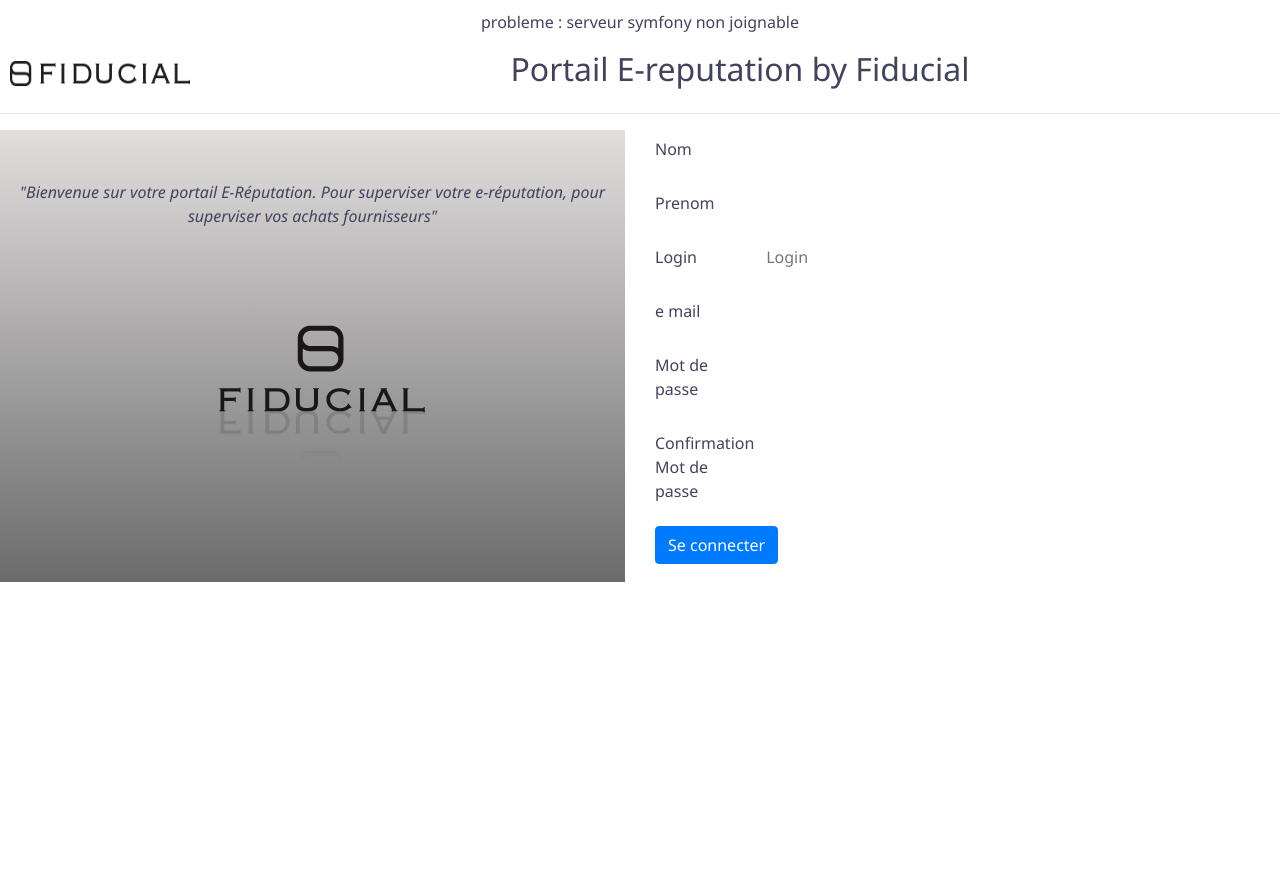
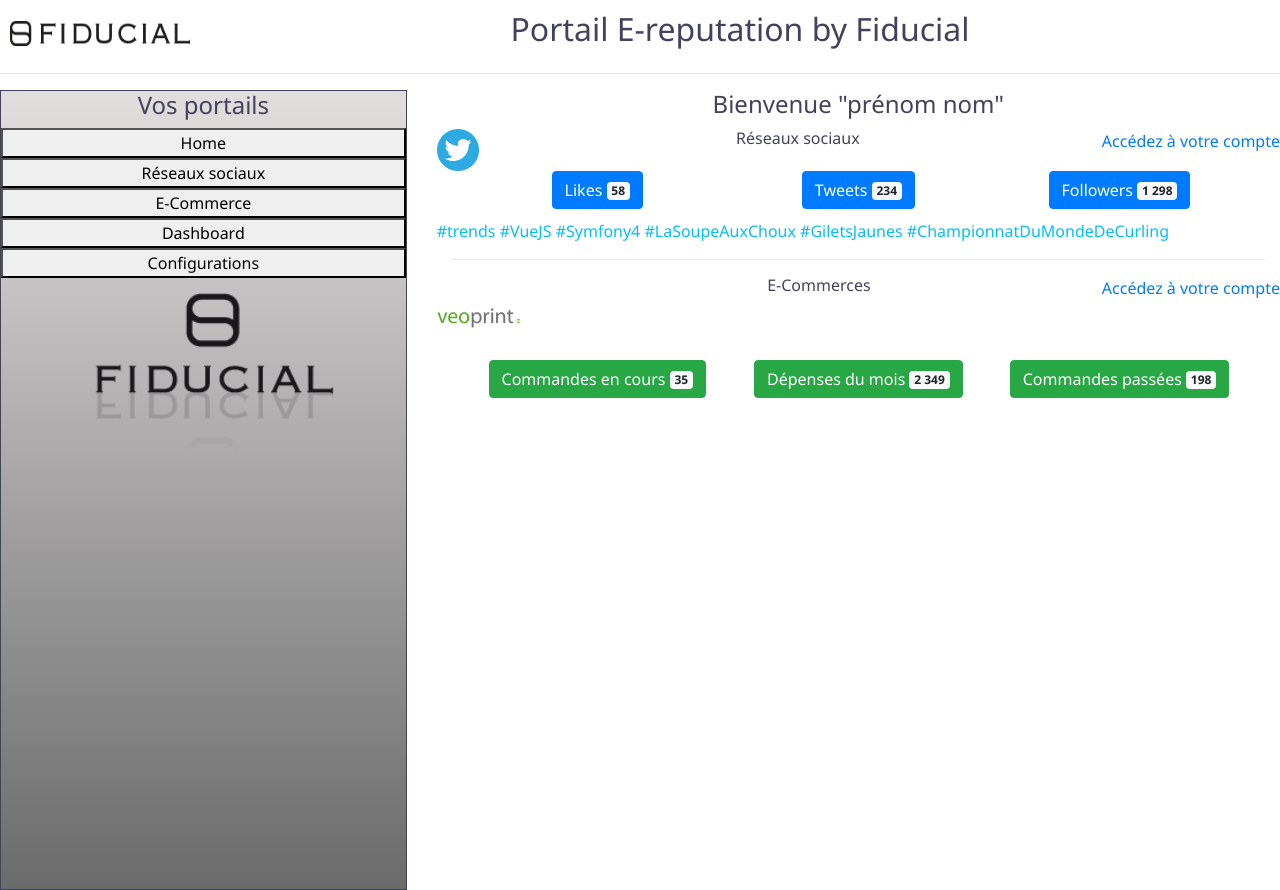
Before and after one commit to poefiducial/e-reputation, a Vue app in the folder e-reputation/e-reputation_client/: page /home in a window 1280 px wide. Before the commit the page ends 800 px from the top, so only its background shows below. Built offline with nearby package versions, Linux system fonts and the light colour scheme; what vue-resource would draw is missing.

Commit message:
Integration de la navigation et l'écran Home fait par Antony Integration au vue Home d'Antony de la NavBar d'Alexandre corrigée par Joseph
Signed-off-by: Joseph de Viry <joseph.deviry@club-internet.fr>

```diff
--- a/e-reputation/e-reputation_client/src/App.vue
+++ b/e-reputation/e-reputation_client/src/App.vue
@@ -1,49 +1,57 @@
 <template>
   <div id="app">
+    <router-view></router-view>
     <!--<Connexion titre="Connexion"/>-->
     <!--<MenuNav titre="MenuNav"/>-->
-    <!--<Veoprint titre="Veoprint"/>
-    <Twitter titre="Twitter"/>-->
-    <p>{{messageSymfony}}</p>
-    <inscription></inscription>
+    <!--<Veoprint titre="Veoprint"/>-->
+    <!--<Twitter titre="Twitter"/>-->
+    <!--<p>{{messageSymfony}}</p>-->
+    <!--<inscription></inscription>-->
   </div>
 
 </template>
 
 <script>
   import Inscription from './components/Inscription.vue'
- /* import Header from './components/Header.vue'
+  import Header from './components/Header.vue'
   import VueGauche from './components/Gauche'
   import Connexion from "./components/Connexion";
-  import MenuNav from "./components/MenuNav";
+  import Home from './components/Home'
+  //import SideBar from './components/SideBar'
+  //import MenuNav from "./components/MenuNav";
   import Veoprint from "./components/Veoprint";
   import Twitter from"./components/Twitter"
-  */
+  import NavBarBoot from "./components/NavBarBoot";
+
 
   export default {
     name: 'app',
-     data(){
+    data(){
 
-            return{
-                messageSymfony:"probleme : serveur symfony non joignable"
-            }
-        },
+      return{
+        //    messageSymfony:"probleme : serveur symfony non joignable"
+      }
+    },
     components: {
-     // MenuNav,
-     // Connexion,
+      //MenuNav,
+      Connexion,
       Inscription,
-     // Header,
-     // VueGauche,
-     // Veoprint,
-     // Twitter,
+      Header,
+      VueGauche,
+      Home,
+      //SideBar,
+      Veoprint,
+      Twitter,
+      NavBarBoot
     },
     mounted() {
-  //          this.$http.get('http://127.0.0.1:8000/essai')
-  //              .then((response)=>{
-  //                  this.messageSymfony=response.body;
+      //  this.$http.get('http://127.0.0.1:8001/essai')
+      //      .then((response)=>{
+      //          this.messageSymfony=response.body;
 
-  //              })
+      //     })
     }
+
 
   }
 
--- a/e-reputation/e-reputation_client/src/components/Connexion.vue
+++ b/e-reputation/e-reputation_client/src/components/Connexion.vue
@@ -9,6 +9,7 @@
                 <Gauche></Gauche>
             </b-col>
             <b-col>
+                <h2>Accedez à vos portails:</h2>
                 <form method="POST">
                     <div class="form-group row">
                         <label for="login" class="col-sm-2 col-form-label">Login</label>
@@ -20,11 +21,11 @@
                     <div class="form-group row">
                         <label for="motDePasse" class="col-sm-2 col-form-label">Mot de passe</label>
                         <div class="col-sm-10">
-                            <input type="password" class="form-control-plaintext" id="motDePasse" placeholder="">
+                            <input type="password" class="form-control-plaintext" id="motDePasse" placeholder="********">
                         </div>
                     </div>
 
-                    <button type="submit" class="btn btn-primary">Se connecter</button>
+                    <button href="/Home/" class="btn btn-primary">Connexion</button>
                 </form>
             </b-col>
         </b-row>
@@ -36,12 +37,15 @@
 
     import Header from './Header.vue'
     import Gauche from './Gauche'
-
+    import Home from './Home'
 
     export default {
         name: 'Connexion',
-        components: {Header,
-                     Gauche}
+        components: {
+            Header,
+            Gauche,
+            Home
+        }
     }
 </script>
 
--- a/e-reputation/e-reputation_client/src/components/Header.vue
+++ b/e-reputation/e-reputation_client/src/components/Header.vue
@@ -2,7 +2,7 @@
 
         <div>
             <b-nav>
-                <img src="../assets/fiducial3.png">
+                <router-link to="/Home" class=""><img src="../assets/fiducial3.png"></router-link>
                 <h2>Portail E-reputation by Fiducial</h2>
             </b-nav>
         </div>
--- /dev/null
+++ b/e-reputation/e-reputation_client/src/components/Home.vue
@@ -0,0 +1,129 @@
+<template>
+    <div>
+        <Header></Header>
+        <hr>
+
+        <b-row>
+            <b-col>
+                <NavBarBoot></NavBarBoot>
+                <!--<SideBar></SideBar>-->
+            </b-col>
+            <b-col  cols="8">
+                <h2>Bienvenue "prénom nom"</h2>
+                <b-col>
+                    <b-row>
+                        <img class="logo twitter" src="../assets/twitter.png"/>
+                        <h3>Réseaux sociaux</h3>
+
+                        <router-link to="/twitter" class="">Accédez à votre compte</router-link>
+                    </b-row>
+
+                    <!--TWITTER-->
+                    <b-container class="bv-example-row bv-example-row-flex-cols">
+                        <b-row class="resume">
+                            <b-col align-self="start">
+                                <div class="text-center">
+                                    <b-button variant="primary">Likes <b-badge variant="light"> 58 </b-badge></b-button>
+                                </div>
+                            </b-col>
+                            <b-col align-self="center">
+                                <div class="text-center">
+                                    <b-button variant="primary">Tweets <b-badge variant="light">234</b-badge></b-button>
+                                </div>
+                            </b-col>
+                            <b-col align-self="end">
+                                <div class="text-center">
+                                    <b-button variant="primary">Followers <b-badge variant="light">1 298</b-badge></b-button>
+                                </div>
+                            </b-col>
+                        </b-row>
+                    </b-container>
+                    <b-row>
+                        <div class="trends">
+                            #trends #VueJS #Symfony4 #LaSoupeAuxChoux #GiletsJaunes #ChampionnatDuMondeDeCurling
+                        </div>
+                    </b-row>
+                    <hr>
+                    <b-row>
+                        <img class="logo veo" src="../assets/veoprint.jpg"/>
+                        <h3>E-Commerces</h3>
+                        <router-link to="/veoprint" class="">Accédez à votre compte</router-link>
+                    </b-row>
+                    <b-container class="bv-example-row bv-example-row-flex-cols">
+                        <b-row class="resume">
+                            <b-col align-self="start">
+                                <div class="text-center">
+                                    <b-button variant="success">Commandes en cours <b-badge variant="light"> 35 </b-badge></b-button>
+                                </div>
+                            </b-col>
+                            <b-col align-self="center">
+                                <div class="text-center">
+                                    <b-button variant="success">Dépenses du mois <b-badge variant="light">2 349</b-badge></b-button>
+                                </div>
+                            </b-col>
+                            <b-col align-self="end">
+                                <div class="text-center">
+                                    <b-button variant="success">Commandes passées <b-badge variant="light">198</b-badge></b-button>
+                                </div>
+                            </b-col>
+                        </b-row>
+                    </b-container>
+
+                </b-col>
+            </b-col>
+        </b-row>
+    </div>
+
+</template>
+
+<script>
+    import Header from "./Header";
+    //import SideBar from "./SideBar";
+    import NavBarBoot from "./NavBarBoot";
+
+    export default {
+        name: "Home",
+        components: {
+            NavBarBoot,
+            Header,
+            //SideBar
+        }
+    }
+</script>
+
+<style scoped>
+    hr {
+        color: #43425D;
+
+    }
+    h2 {
+        font-size: 1.5rem;
+
+        margin-bottom: 10px;
+    }
+    h3 {
+        font-size: 1rem;
+        margin: 0 auto;
+        text-align: center;
+    }
+    .twitter {
+        width: 5%;
+        height: 5%;
+    }
+    .resume {
+        margin: 0 auto;
+    }
+    .veo {
+        width: 10%;
+        height: 10%;
+    }
+    .logo {
+        margin-right: 15px;
+    }
+
+    .trends {
+        margin-top: 10px;
+        text-align: center;
+        color: deepskyblue;
+    }
+</style>
--- a/e-reputation/e-reputation_client/src/components/Inscription.vue
+++ b/e-reputation/e-reputation_client/src/components/Inscription.vue
@@ -8,7 +8,8 @@
                 <Gauche></Gauche>
             </b-col>
             <b-col>
-                <form method="POST">
+                <form >
+                    <b-container fluid>
                     <div class="form-group row">
                         <label for="nom" class="col-sm-2 col-form-label">Nom</label>
                         <div class="col-sm-10">
@@ -22,12 +23,6 @@
                         </div>
                     </div>
 
-                    <div class="form-group row">
-                        <label for="login" class="col-sm-2 col-form-label">Login</label>
-                        <div class="col-sm-10">
-                            <input type="text" v-model= "login" class="form-control-plaintext" id="login" placeholder="Login">
-                        </div>
-                    </div>
                     <div class="form-group row">
                         <label for="email" class="col-sm-2 col-form-label">e mail</label>
                         <div class="col-sm-10">
@@ -48,8 +43,12 @@
                             <input type="password" v-model=" confirm " class="form-control-plaintext" id="confirm" placeholder="">
                         </div>
                     </div>
+                        <b-button v-on:click ="envoieInput" href="/connexion/">Enregistrer</b-button>
+                        <router-link to="/connexion" class="">Connexion</router-link>
 
-                    <button type="submit" @click ="envoieInput" class="btn btn-primary">Se connecter{{test}}</button>
+                  <!--  <input type="button" v-on:click ="envoieInput" class="btn btn-primary" value="Se connecter"/>
+                    {{messageSymfony}}-->
+                    </b-container>
                 </form>
             </b-col>
         </b-row>
@@ -61,33 +60,37 @@
 
     import Header from './Header.vue'
     import Gauche from './Gauche';
+    //import response from "vue-resource/src/http/response";
 
 
     export default {
         name: 'Inscription',
 
         components: {Header,
-                     Gauche
-                     },
+            Gauche
+        },
 
         props: {
-            titre: String,
-            type2: String
+
 
         },
         methods: {
             envoieInput: function () {
-               this.test="appel fonction envoieInput ";
-             //   var nom1= this.nom;
-             //   var prenom1= this.prenom;
-             //   var email1= this.email;
-             //   var password1= this.password;
-            //    var userJson = JSON.parse({"lastname":nom1,"firstname":prenom1,"email":email1,"password":password1})
-                this.$http.get('http://127.0.0.1:8000/essai')
-                   .then((response)=>{
-                        this.messageSymfony=response.body;
-
-                })
+                var nom1= this.nom;
+                var prenom1= this.prenom;
+                var email1= this.email;
+                var password1= this.password;
+                var userJson = JSON.stringify({lastname:nom1,firstname:prenom1,email:email1,password:password1})
+                //   this.messageSymfony = (userJson);
+                this.$http.get('http://127.0.0.1:8001/essai')
+               // this.$http.jsonp('http://127.0.0.1:8001/user',userJson,{
+                    //headers: {
+                       // 'Content-Type': 'application/javascript'
+                  //  }
+                //})
+                    .then(
+                       // console.log(response)
+                        )
                 return
             }
         },
@@ -98,15 +101,9 @@
                 prenom:'',
                 email:'',
                 password:'',
-                types: [
-                    'Nom',
-                    'Prénom',
-                    'Login',
-                    'email',
-                    'confirmez l\'email',
-                    'Mot de passe'
+                confirm:'',
+                messageSymfony:''
 
-                ]
             }
         }
 
--- /dev/null
+++ b/e-reputation/e-reputation_client/src/components/SideBar.vue
@@ -0,0 +1,31 @@
+<template>
+    <b-row>
+        <b-col>
+            <div class="sideNav">
+                <b-nav cols="2" vertical>
+                    <b-nav-item>Acceuil</b-nav-item>
+                    <b-nav-item>Réseaux sociaux</b-nav-item>
+                    <b-nav-item>E-Commerce</b-nav-item>
+                    <b-nav-item>Configurations</b-nav-item>
+                    <img src="../assets/fiducial2.png"/>
+
+                </b-nav>
+            </div>
+        </b-col>
+    </b-row>
+</template>
+
+<script>
+    import Header from "./Header";
+    export default {
+        name: "SideBar",
+        components: {Header}
+    }
+</script>
+
+<style scoped>
+
+    .sideNav {
+        background: linear-gradient(#E1DEDE, #6B6B6B);
+    }
+</style>
```
Also changed, not shown: e-reputation/e-reputation_client/src/components/Twitter.vue (+36 -10 lines), e-reputation/e-reputation_client/src/components/Veoprint.vue (+9 -4 lines), e-reputation/e-reputation_client/src/main.js (+43 -2 lines), e-reputation/e-reputation_client/src/assets/twitter.png (added), 1 other file (tests, documents, lock files or other folders).
